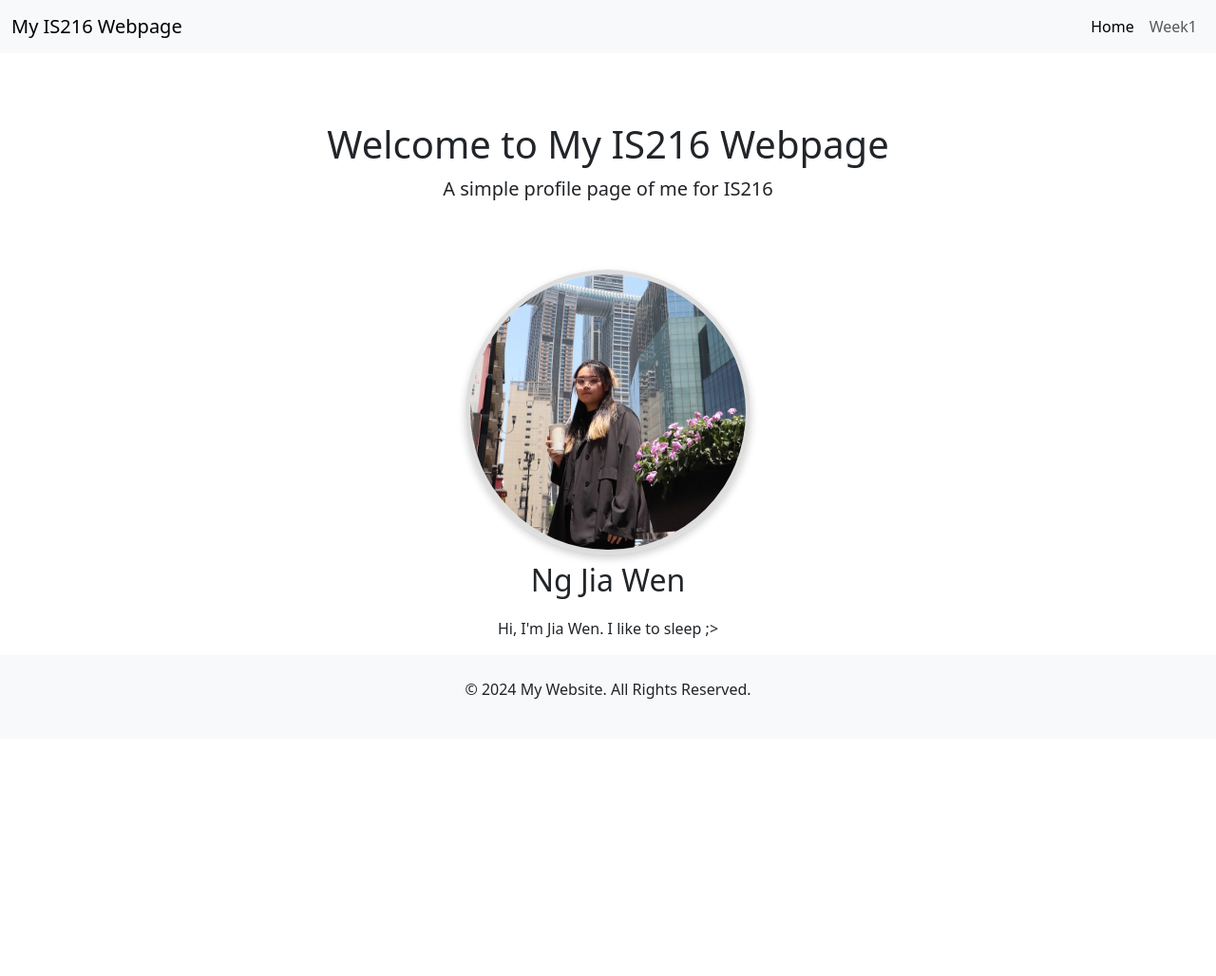
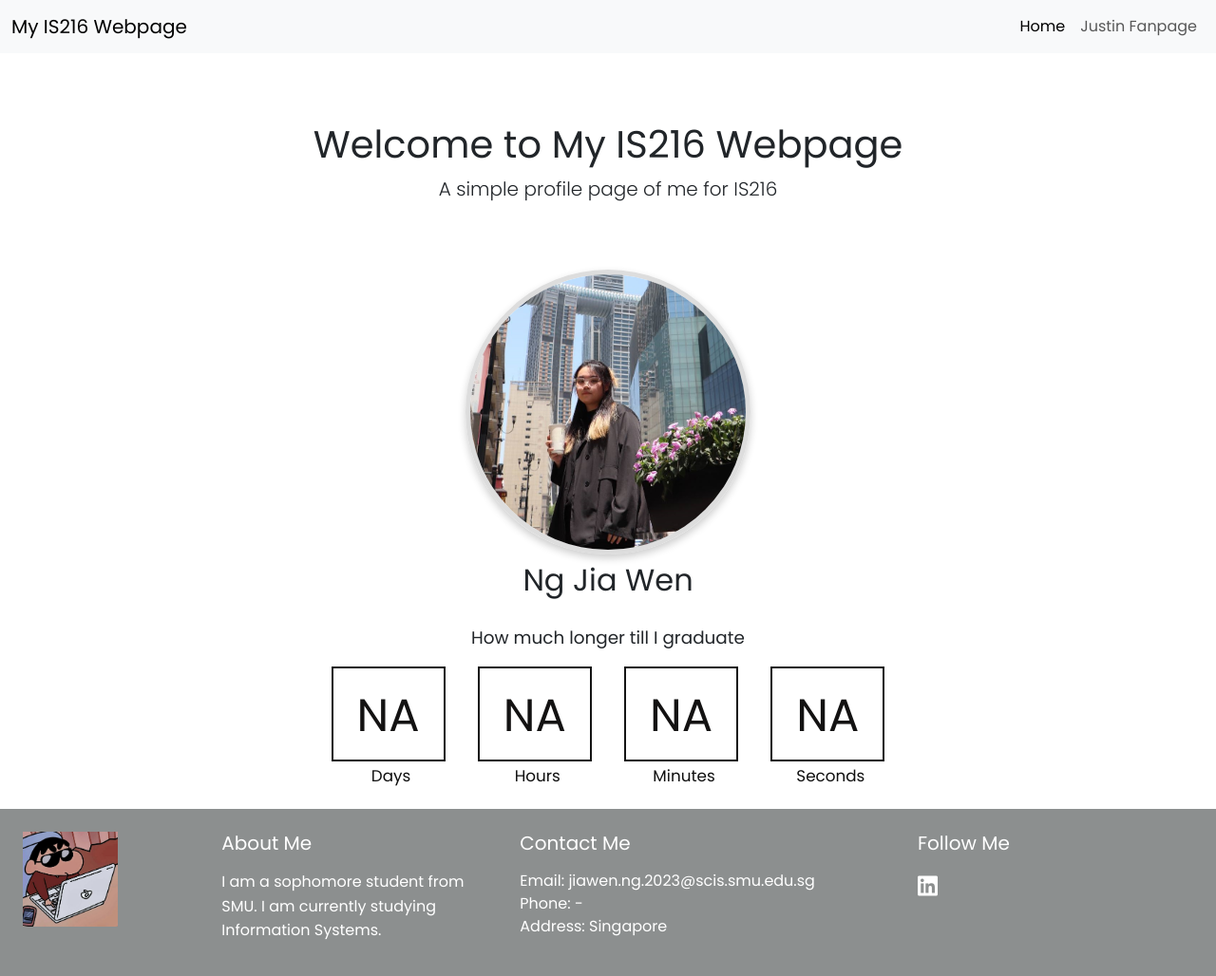
Before and after one commit to JIAWEN-NG/JIAWEN-NG.github.io, a plain HTML site: page index.html in a window 1280 px wide. Shown: the whole page at 95% size. Before the commit the page ends 800 px from the top, so only its background shows below. Drawn offline with nearby package versions, Linux system fonts and the light colour scheme.

Commit message:
Updated index.html
added new styles

```diff
--- a/index.html
+++ b/index.html
@@ -7,6 +7,9 @@
     <title>IS216</title>
     <link href="https://cdn.jsdelivr.net/npm/bootstrap@5.3.0/dist/css/bootstrap.min.css" rel="stylesheet">
     <link rel="stylesheet" href="/stylesheets/index.css">
+    <link rel="icon" href="/assets/shinchanhead.png" type="image/x-icon">
+       <!-- Font Awesome -->
+       <link href="https://cdnjs.cloudflare.com/ajax/libs/font-awesome/6.0.0-beta3/css/all.min.css" rel="stylesheet">
 
 </head>
 
@@ -23,10 +26,10 @@
             <div class="collapse navbar-collapse" id="navbarNav">
                 <ul class="navbar-nav ms-auto">
                     <li class="nav-item">
-                        <a class="nav-link active" aria-current="page" href="#">Home</a>
+                        <a class="nav-link active" aria-current="page" href="/index.html">Home</a>
                     </li>
                     <li class="nav-item">
-                        <a class="nav-link" href="./IS216/Week1(HTML_CSS)/fanpage.html">Week1</a>
+                        <a class="nav-link" href="./IS216/Week1(HTML_CSS)/fanpage.html">Justin Fanpage</a>
                     </li>
                 </ul>
             </div>
@@ -34,7 +37,7 @@
     </nav>
 
     <!-- Content Section -->
-    <div class="container mt-5">
+    <div class="main-container mt-5">
         <div class="row">
             <div class="col-12 text-center my-4">
                 <h1>Welcome to My IS216 Webpage</h1>
@@ -44,19 +47,60 @@
             <div class="profile-container">
                 <img src="/assets/profile.jpg" alt="Profile Picture" class="profile-picture">
                 <h2 class="my-2">Ng Jia Wen</h2>
+            </div>
+            <div class="coutdown-container col-12 text-center ">
                 <p class="bio">
-                    Hi, I'm Jia Wen. I like to sleep ;>
+                    How much longer till I graduate
                 </p>
+                <div class="countdown">
+                    <div id="day" class="days">NA</div>
+                    <div id="hour" class="hours">NA</div>
+                    <div id="minute" class="minutes">NA</div>
+                    <div id="second" class="seconds">NA</div>
+                </div>
             </div>
         </div>
     </div>
 
     <!-- Footer -->
-    <footer class="text-center py-4 bg-light">
-        <p>&copy; 2024 My Website. All Rights Reserved.</p>
-    </footer>
+    <footer class="footer">
+    <div class="footer-container">
+        <div class="row">
+
+            <div class="col-md-2">
+                <img src="/assets/crayon.jpg" alt="Company Logo" class="footer-logo">
+            </div>
+
+            <div class="col-md-3">
+                <h5>About Me</h5>
+                <p>I am a sophomore student from SMU. I am currently studying Information Systems.
+                </p>
+            </div>
+
+            <div class="col-md-4">
+                <h5>Contact Me</h5>
+                <ul class="list-unstyled">
+                    <li>Email: jiawen.ng.2023@scis.smu.edu.sg</li>
+                    <li>Phone: - </li>
+                    <li>Address: Singapore</li>
+                </ul>
+            </div>
+
+            <div class="col-md-3">
+                <h5>Follow Me</h5>
+                <ul class="list-inline footer-links">
+                    <li class="list-inline-item">
+                        <a href="https://www.linkedin.com/in/ng-jia-wen-2002/">
+                            <i class="fab fa-linkedin"></i>
+                        </a>
+                    </li>
+                </ul>
+            </div>
+        </div>
 
     <script src="https://cdn.jsdelivr.net/npm/bootstrap@5.3.0/dist/js/bootstrap.bundle.min.js"></script>
+    <script src="/javascripts/timer.js" defer></script>
+
 </body>
 
 </html>
--- a/stylesheets/index.css
+++ b/stylesheets/index.css
@@ -1,19 +1,63 @@
+@import url('https://fonts.googleapis.com/css2?family=Poppins:ital,wght@0,100;0,300;0,400;1,300&display=swap');
+
+* {
+    outline: none !important;
+    scroll-behavior: smooth;
+
+}
+@keyframes fadeInDown {
+    0% {
+        opacity: 0;
+        transform: translateY(-50px);
+    }
+    100% {
+        opacity: 1;
+        transform: translateY(0);
+    }
+}
+
+
+
+body {
+    font-family: 'Poppins', sans-serif;
+    /*This helps to make all the font in the body into poppins which i have imported from google*/
+}
+p {
+    font-size: 1.15rem;
+    /*Sets the paragraph font size to 1.15 rem across all the websites*/
+}
+
+.main-container h1, p{
+    animation: fadeInDown 1s ease-in-out;
+}
+
+.header-top {
+    height: 120px;
+    background-color: white;
+}
+
 .profile-container {
     text-align: center;
     margin-top: 30px;
 }
+.profile-container h2 {
+    animation: fadeInDown 1s ease-in-out;
+}
+
 .profile-picture {
     border-radius: 50%;
     width: 300px;
     height: 300px;
     border: 5px solid #ddd;
-    box-shadow: 0 4px 8px rgba(0,0,0,0.2);
+    box-shadow: 0 4px 8px rgba(0, 0, 0, 0.2);
     object-fit: cover;
 }
+
 .bio {
     margin-top: 20px;
     text-align: center;
 }
+
 .portfolio-link {
     display: block;
     margin: 20px auto;
@@ -21,6 +65,151 @@
     text-decoration: none;
     color: #007bff;
 }
+
 .portfolio-link:hover {
     text-decoration: underline;
 }
+
+
+.footer {
+    background-color: #8c8f8f;
+    /*  gray background color for footer */
+    padding: 1.5rem;
+    /* Padding for spacing inside the footer */
+}
+
+
+
+.footer .container {
+    max-width: 1140px;
+    /* Maximum width for the container */
+    margin: 0 auto;
+    /* Center the container */
+}
+
+.footer h2,
+.footer h5 {
+    margin-bottom: 1rem;
+    /* Spacing below headings */
+}
+
+
+.footer h5 {
+    font-size: 1.25rem;
+    /* Font size for section headings */
+    color: #ffffff;
+}
+
+/* About Us Section */
+.footer p {
+    color: #ffffff;
+    /* Light gray color for paragraph text */
+    line-height: 1.6;
+    /* Line height for better readability */
+}
+
+.footer-logo {
+    width: 100px;
+    /* Width of the logo */
+}
+
+/* Contact Us Section */
+.footer ul {
+    padding: 0;
+    margin: 0;
+}
+.footer p {
+    font-size: 1rem;
+}
+
+.footer ul li {
+    color: #ffffff;
+    /* Light gray color for list items */
+    font-size: 1rem;
+}
+
+/* Follow Us Section */
+.footer .footer-links {
+    padding: 0;
+    margin: 0;
+}
+
+.footer .footer-links .list-inline-item {
+    margin-right: 1rem;
+    /* Spacing between icons */
+}
+
+.footer .footer-links a {
+    color: #ffffff;
+    /* color for social media icons */
+    font-size: 1.5rem;
+    /* Font size for icons */
+    transition: color 0.3s;
+    /* Smooth color transition on hover */
+}
+
+.footer .footer-links a:hover {
+    color: #007bff;
+    /* Primary color on hover */
+}
+
+
+.countdown div {
+    position: relative;
+    width: 120px;
+    height: 100px;
+    line-height: 100px;
+    text-align: center;
+    background: transparent;
+    border: 2px solid rgb(20, 20, 20);
+    color: #131212;
+    margin: 0 15px;
+    font-size: 3em;
+    font-weight: 500;
+    display: inline-block;
+    margin-bottom: 50px;
+
+}
+
+.countdown div:before {
+    content: attr(data-label); /* Use data-label attribute for the text */
+    position: absolute;
+    bottom: -40px;
+    left: 0;
+    width: 105%;
+    height: 40px;
+    background: transparent;
+    color: #0f0f0f;
+    font-size: 0.35em;
+    line-height: 35px;
+    font-weight: 500;
+    text-align: center;
+
+
+
+    /*Font-size,line-height, and font weight gives the text feels, for boldness and strongness so as to catch the user eyes*/
+}
+
+.countdown #day:before {
+    content: "Days";
+    display: inline-block;
+    /*i had to feeds the content of days into the countdown:before div tag, so it doesnt interfere with the formatting*/
+}
+
+.countdown #hour:before {
+    content: "Hours";
+    display: inline-block;
+    /*i had to feeds the content of hour into the countdown:before div tag, so it doesnt interfere with the formatting*/
+}
+
+.countdown #minute:before {
+    content: "Minutes";
+    display: inline-block;
+    /*i had to feeds the content of minute into the countdown:before div tag, so it doesnt interfere with the formatting*/
+}
+
+.countdown #second:before {
+    content: "Seconds";
+    display: inline-block;
+    /*i had to feeds the content of second into the countdown:before div tag, so it doesnt interfere with the formatting*/
+}
```
